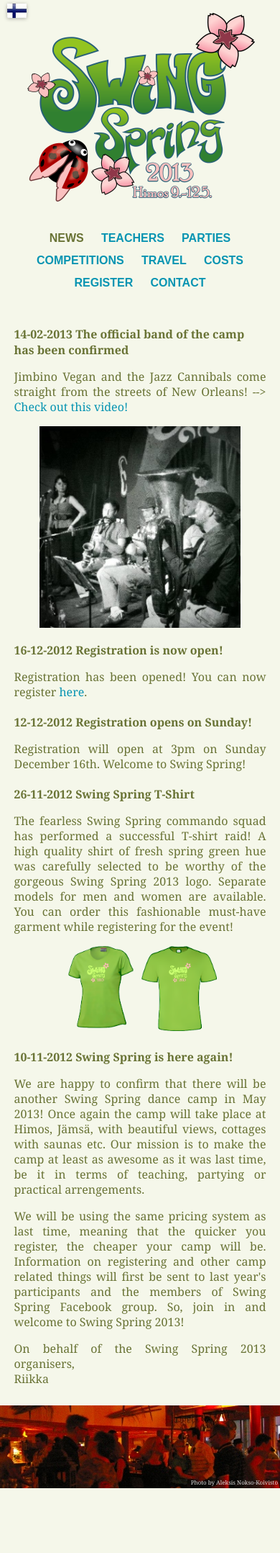
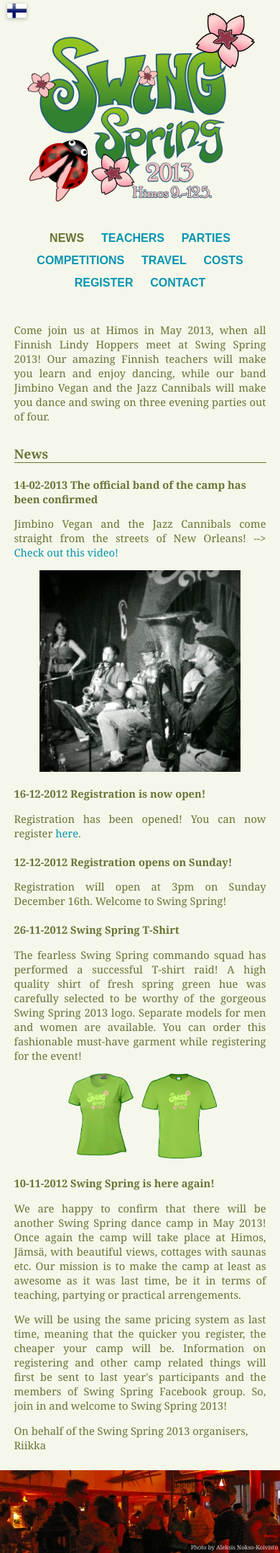
Before and after one commit to mikkomultanen/swingspring2013, a PHP site: page / in a window 390 px wide. Shown: the whole page at 72% size. Before the commit the page ends 2067 px from the top, so only its background shows below. Run offline with PHP 8.4, Linux system fonts and the light colour scheme; some libraries are stand-ins or nearby versions.

Commit message:
Add some basic info to news page

```diff
--- a/eng_news.html
+++ b/eng_news.html
@@ -1,4 +1,10 @@
 <h1 class="page-header">News</h1>
+
+<p>
+Come join us at Himos in May 2013, when all Finnish Lindy Hoppers meet at Swing Spring 2013! Our amazing Finnish teachers will make you learn and enjoy dancing, while our band Jimbino Vegan and the Jazz Cannibals will make you dance and swing on three evening parties out of four.
+</p>
+
+<h2>News</h2>
 
 <h3>14-02-2013 The official band of the camp has been confirmed</h3>
 <p>
--- a/style.css
+++ b/style.css
@@ -5,6 +5,7 @@
 		margin: 0;
 		padding: 5px 0;
 		-webkit-text-size-adjust:100%;
+		font-size: 12pt;
 	}
 
 	.site-header,
@@ -106,13 +107,13 @@
 
 h1
 {
-	font-size:20pt;
+	font-size: 170%;
 }
 
 h2
 {
 	margin-top: 30px;
-	font-size:14pt;
+	font-size: 120%;
 	border-bottom: 1px solid #697335;
 }
 
@@ -120,14 +121,19 @@ h3
 {
 	margin-top: 20px;
 	font-weight: bolder;
-	font-size:12pt;
+	font-size: 100%;
 }
 
 p
 {
-	line-height: 21px;
-	font-size:12pt;
+	margin: 1em 0;
 	text-align: justify;
+}
+
+q {
+	display: block;
+	margin: 1em 0;
+	font-style: italic;
 }
 
 a:link,
@@ -165,6 +171,7 @@ a:active
 @media only screen and (max-width : 600px) {
 	body {
 		padding: 0;
+		font-size: 11pt;
 	}
 }
 
```
Also changed, not shown: fin_news.html (+16 -0 lines).
